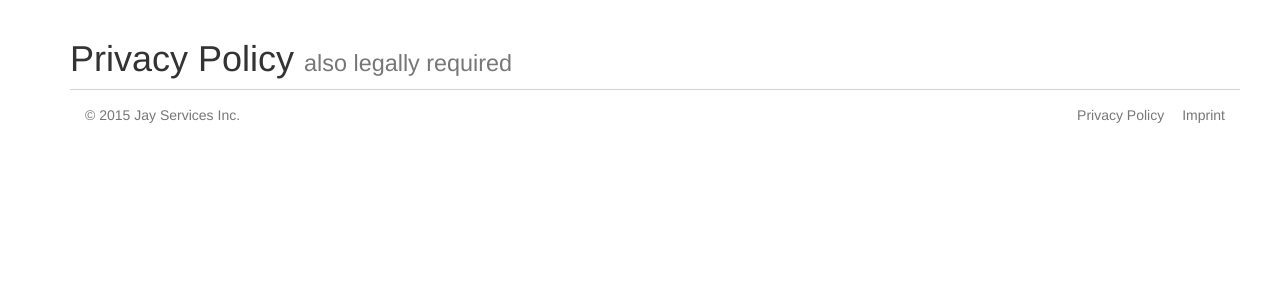
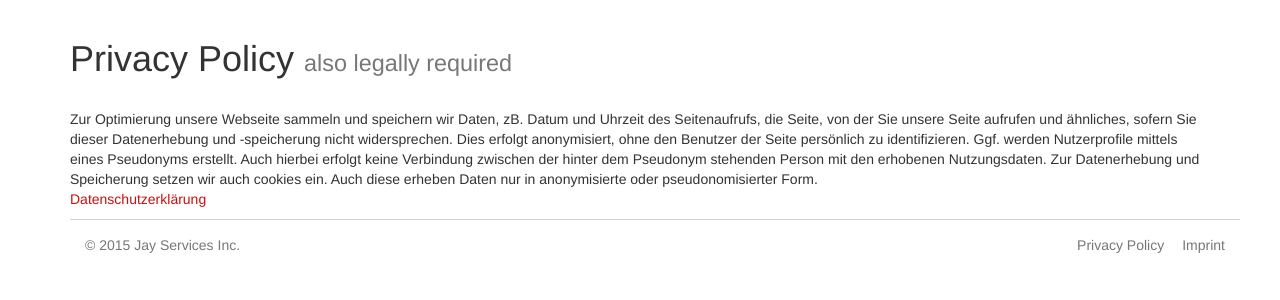
Before and after one commit to tkw1536/jay, a Django app: page /privacy/ in a window 1280 px wide. Shown: the part 51-351 px from the top of the page. Run offline with Django 3.2, Linux system fonts and the light colour scheme; parts of the project's set-up code (start-up, migrations or seed data) failed here and were passed over; some libraries are stand-ins or nearby versions.

Commit message:
Add privacy policy

```diff
--- a/templates/base/privacy.html
+++ b/templates/base/privacy.html
@@ -2,16 +2,24 @@
 
 {% load staticfiles %}
 
-{% block page_title %}Imprint{% endblock %}
+{% block page_title %}Privacy{% endblock %}
 
 {% block content %}
   <div class="row">
     <div class="col-sm-12">
       <h1>Privacy Policy <small> also legally required</small></h1>
-      <!-- TODO: Do a proper privacy policy here
-      <p> Lorem ipsum dolor sit amet, consectetur adipisicing elit, sed do eiusmod tempor incididunt ut labore et dolore magna aliqua. Ut enim ad minim veniam, quis nostrud exercitation ullamco laboris nisi ut aliquip ex ea commodo consequat. Duis aute irure dolor in reprehenderit in voluptate velit esse cillum dolore eu fugiat nulla pariatur. Excepteur sint occaecat cupidatat non proident, sunt in culpa qui officia deserunt mollit anim id est laborum.
-      </p>
-    -->
+      <br>
+Zur Optimierung unsere Webseite sammeln und speichern wir Daten, zB. Datum und
+Uhrzeit des Seitenaufrufs, die Seite, von der Sie unsere Seite aufrufen und ähnliches, sofern Sie dieser Datenerhebung und -speicherung nicht widersprechen.
+Dies erfolgt anonymisiert, ohne den Benutzer der Seite persönlich zu
+identifizieren. Ggf. werden Nutzerprofile mittels eines Pseudonyms erstellt.
+Auch hierbei erfolgt keine Verbindung zwischen der hinter dem Pseudonym
+stehenden Person mit den erhobenen Nutzungsdaten. Zur Datenerhebung und
+Speicherung setzen wir auch cookies ein. Auch diese erheben Daten nur in
+anonymisierte oder pseudonomisierter Form.
+
+    <p><a href="http://www.datenschutzerklaerung-online.de/" target="_blank">Datenschutzerklärung</a></p>
+
     </div>
   </div><!-- row -->
 {% endblock %}
```
